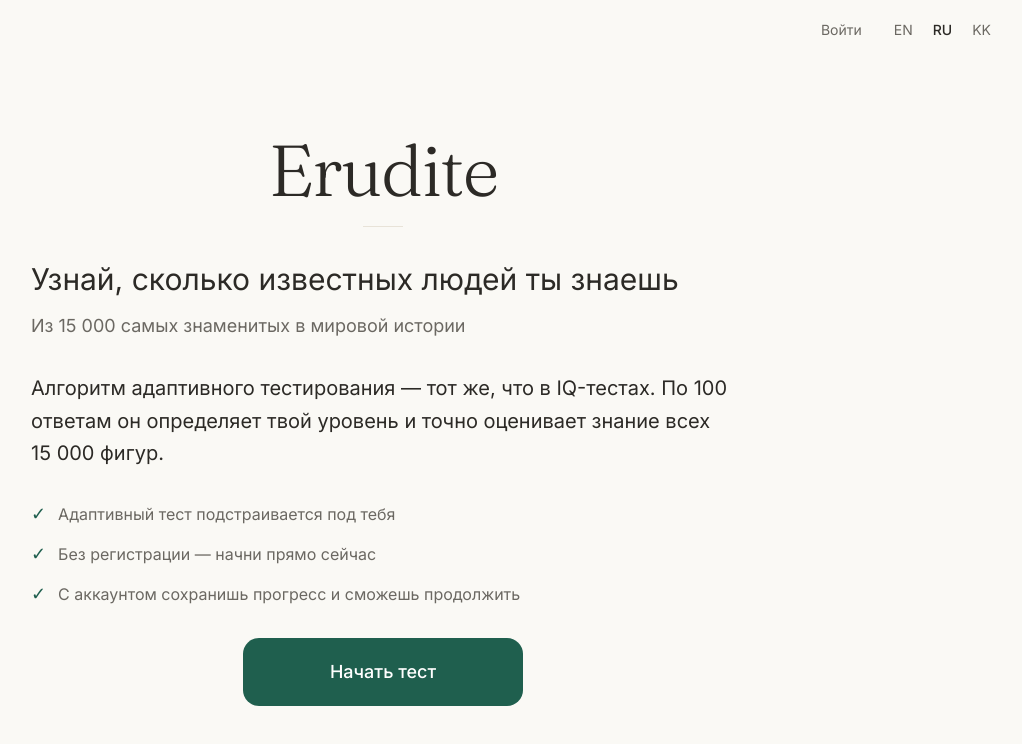
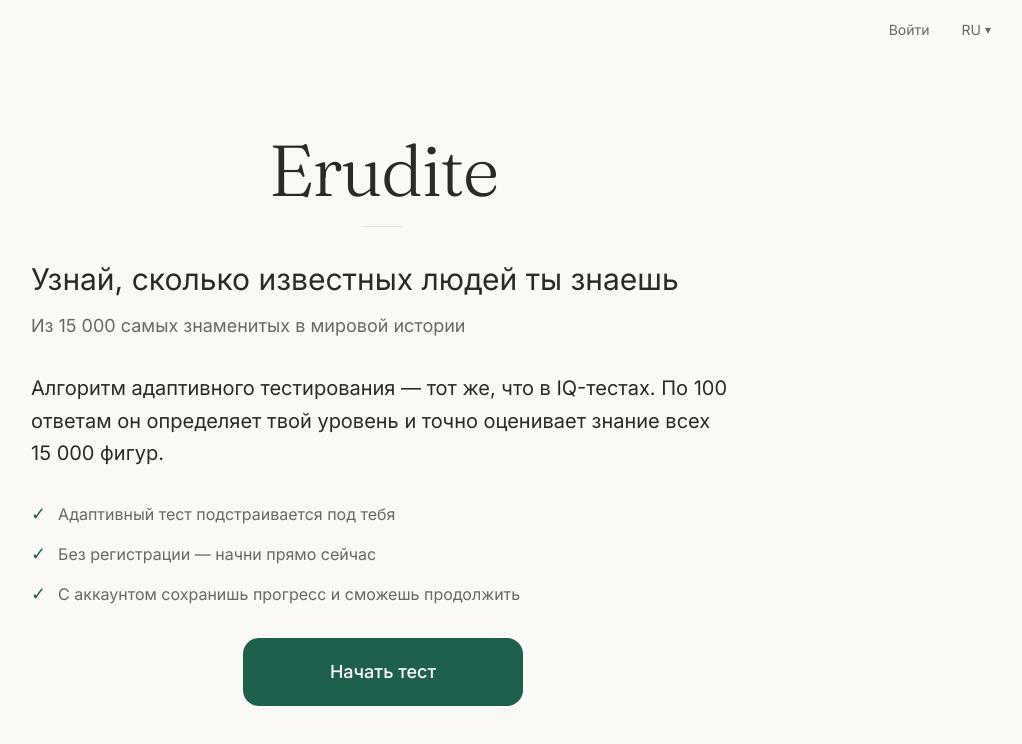
Before and after one commit to didar5shakir/erudite, a Next.js app: page / in a window 1280 px wide. Shown: the top 744 px of the page, without its empty margins (257-1279 px from the left). Built offline with nearby package versions, Linux system fonts and the light colour scheme.

Commit message:
Языковой переключатель: dropdown вместо кнопок

```diff
--- a/src/app/page.tsx
+++ b/src/app/page.tsx
@@ -1,10 +1,10 @@
+import LanguageSwitcher from '@/components/LanguageSwitcher'
+
 const features = [
   "Адаптивный тест подстраивается под тебя",
   "Без регистрации — начни прямо сейчас",
   "С аккаунтом сохранишь прогресс и сможешь продолжить",
 ];
-
-const languages = ["EN", "RU", "KK"];
 
 export default function Home() {
   return (
@@ -14,17 +14,7 @@
         <button className="text-sm text-muted hover:text-graphite transition-colors">
           Войти
         </button>
-        <div className="flex gap-5 text-sm">
-          {languages.map((lang) =>
-            lang === "RU" ? (
-              <span key={lang} className="text-graphite font-medium">{lang}</span>
-            ) : (
-              <button key={lang} className="text-muted hover:text-graphite transition-colors">
-                {lang}
-              </button>
-            )
-          )}
-        </div>
+        <LanguageSwitcher />
       </nav>
 
       <div className="flex-1 flex items-center py-6 md:py-10 lg:py-14">
--- /dev/null
+++ b/src/components/LanguageSwitcher.tsx
@@ -0,0 +1,63 @@
+'use client'
+
+import { useState, useEffect, useRef } from 'react'
+
+const languages = [
+  { code: 'EN', label: 'English' },
+  { code: 'RU', label: 'Русский' },
+  { code: 'KK', label: 'Қазақ' },
+]
+
+export default function LanguageSwitcher() {
+  const [selected, setSelected] = useState('RU')
+  const [isOpen, setIsOpen] = useState(false)
+  const ref = useRef<HTMLDivElement>(null)
+
+  useEffect(() => {
+    function handleClickOutside(e: MouseEvent) {
+      if (ref.current && !ref.current.contains(e.target as Node)) {
+        setIsOpen(false)
+      }
+    }
+    document.addEventListener('mousedown', handleClickOutside)
+    return () => document.removeEventListener('mousedown', handleClickOutside)
+  }, [])
+
+  return (
+    <div ref={ref} className="relative">
+      <button
+        onClick={() => setIsOpen((v) => !v)}
+        className="flex items-center gap-1 text-sm text-muted hover:text-graphite transition-colors"
+      >
+        {selected}
+        <span
+          className={`text-xs transition-transform duration-200 inline-block ${isOpen ? 'rotate-180' : ''}`}
+        >
+          ▾
+        </span>
+      </button>
+
+      {isOpen && (
+        <div className="absolute right-0 top-full mt-2 min-w-[160px] rounded-xl border border-divider bg-cream shadow-md py-1 z-50">
+          {languages.map((lang) => (
+            <button
+              key={lang.code}
+              onClick={() => { setSelected(lang.code); setIsOpen(false) }}
+              className="w-full flex items-center justify-between px-4 py-2.5 text-sm hover:bg-divider/60 transition-colors"
+            >
+              <span className={selected === lang.code ? 'text-graphite font-medium' : 'text-muted'}>
+                {lang.label}
+              </span>
+              <span className="flex items-center gap-2">
+                <span className="text-xs text-muted/70">{lang.code}</span>
+                {selected === lang.code && (
+                  <span className="text-emerald-deep text-xs">✓</span>
+                )}
+              </span>
+            </button>
+          ))}
+        </div>
+      )}
+    </div>
+  )
+}
```
